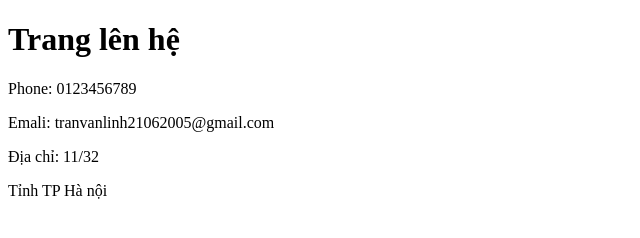
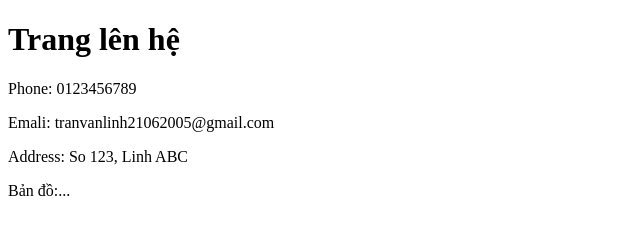
Before and after one commit to 20231748-source/be-t7-bai-04-shop-online, a plain HTML site: page contact.html in a window 1280 px wide. Shown: the whole page, without its empty margins (0-640 px from the left). Drawn offline with Linux system fonts and the light colour scheme.

Commit message:
Update page contact

```diff
--- a/contact.html
+++ b/contact.html
@@ -7,9 +7,13 @@
 </head>
 <body>
     <h1>Trang lên hệ</h1>
+
     <p>Phone: 0123456789</p>
+
     <p>Emali: tranvanlinh21062005@gmail.com</p>
-    <p>Địa chỉ: 11/32</p>
-    <p>Tỉnh TP Hà nội</p>
+
+    <p>Address: So 123, Linh ABC</p>
+
+    <p>Bản đồ:...</p>
 </body>
 </html>
```
